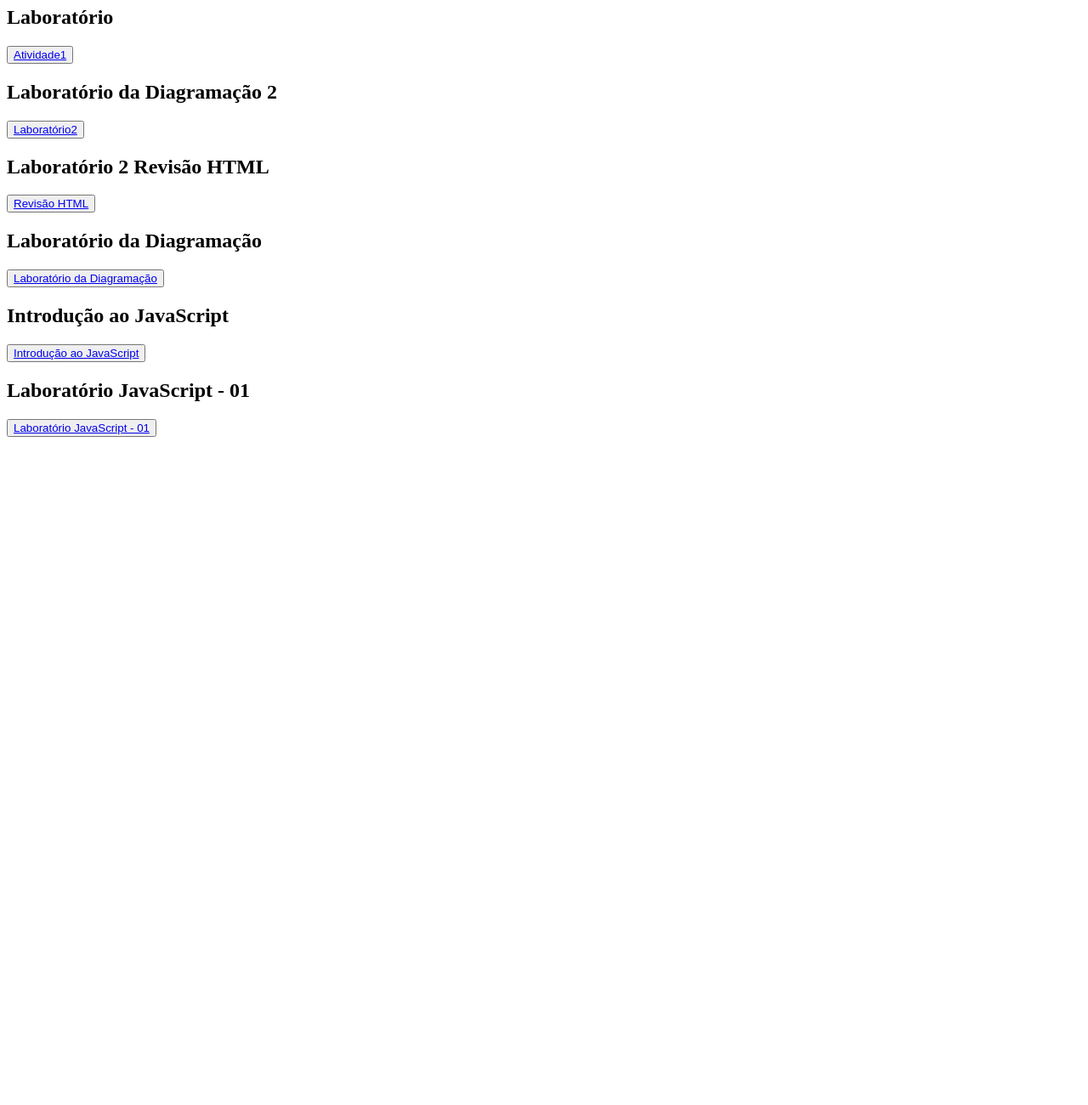
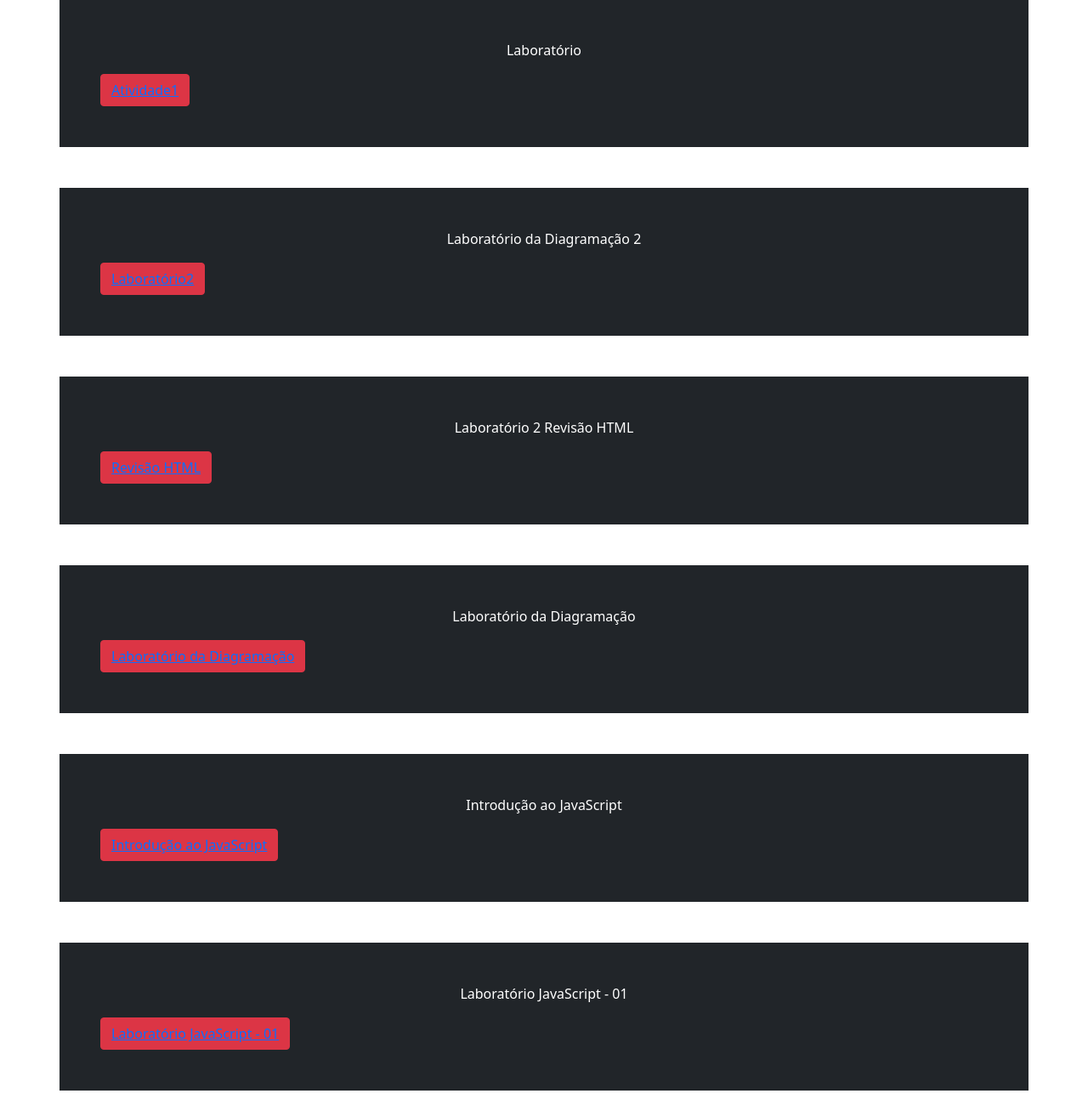
Before and after one commit to NedSInt/NedSInt.github.io, a plain HTML site: page index.html in a window 1280 px wide. Shown: the part 73-1373 px from the top of the page at 85% size. Before the commit the page ends 800 px from the top, so only its background shows below. Drawn offline with nearby package versions, Linux system fonts and the light colour scheme.

Commit message:
att principal
fazendo testes na principal com bootstrap

```diff
--- a/index.html
+++ b/index.html
@@ -2,43 +2,55 @@
 <html lang="en">
   <head>
     <meta charset="UTF-8" />
+    <link href="https://cdn.jsdelivr.net/npm/bootstrap@5.0.2/dist/css/bootstrap.min.css" rel="stylesheet" integrity="sha384-EVSTQN3/azprG1Anm3QDgpJLIm9Nao0Yz1ztcQTwFspd3yD65VohhpuuCOmLASjC" crossorigin="anonymous">
     <title>Jhonatan projetos</title>
   </head>
   <body>
-    <h1>Jhonatan Projetos</h1>
+   <p class="text-center">Jhonatan Projetos</p>
 
-    <h2>Laboratório</h2>
-    <button>
+    <div class="container p-5 my-5 bg-dark text-white ">
+    <p class="text-center">Laboratório</p>
+    <button type="button" class="btn btn-danger">
       <a href="./projetofinal/Atividade5/atividade1.html">Atividade1</a>
     </button>
-    <br />
+    </div>
 
-    <h2>Laboratório da Diagramação 2</h2>
-    <button>
+    <div class="container p-5 my-5 bg-dark text-white">
+    <p class="text-center">Laboratório da Diagramação 2</p>
+    <button type="button" class="btn btn-danger">
       <a href="./projetofinal/labo2/index.html">Laboratório2</a>
     </button>
-    <br />
+  </div>
 
-    <h2>Laboratório 2 Revisão HTML</h2>
-    <button>
+    <div class="container p-5 my-5 bg-dark text-white">
+    <p class="text-center">Laboratório 2 Revisão HTML</p>
+    <button type="button" class="btn btn-danger">
       <a href="./projetofinal/html1/htmldiagr.html">Revisão HTML</a>
-      <br />
     </button>
+  </div>
 
-    <h2>Laboratório da Diagramação</h2>
-    <button>
+  <div class="container p-5 my-5 bg-dark text-white">
+    <p class="text-center">Laboratório da Diagramação</p>
+    <button type="button" class="btn btn-danger">
       <a href="./projetofinal/labo/labo.html">Laboratório da Diagramação</a>
     </button>
+  </div>
 
-    <h2>Introdução ao JavaScript</h2>
-    <button>
+  <div class="container p-5 my-5 bg-dark text-white">
+    <p class="text-center">Introdução ao JavaScript</p>
+    <button type="button" class="btn btn-danger">
       <a href="./projetofinal/introducao-js/exercicio1.html">Introdução ao JavaScript</a>
     </button>
+  </div>
 
-    <h2>Laboratório JavaScript - 01</h2>
-    <button>
+  <div class="container p-5 my-5 bg-dark text-white">
+    <p class="text-center">Laboratório JavaScript - 01</p>
+    <button type="button" class="btn btn-danger">
       <a href="./projetofinal/labjs/labjs-01.html">Laboratório JavaScript - 01</a>
     </button>
+  </div>
 
-  </body>
+
+
+</body>
 </html>
```
